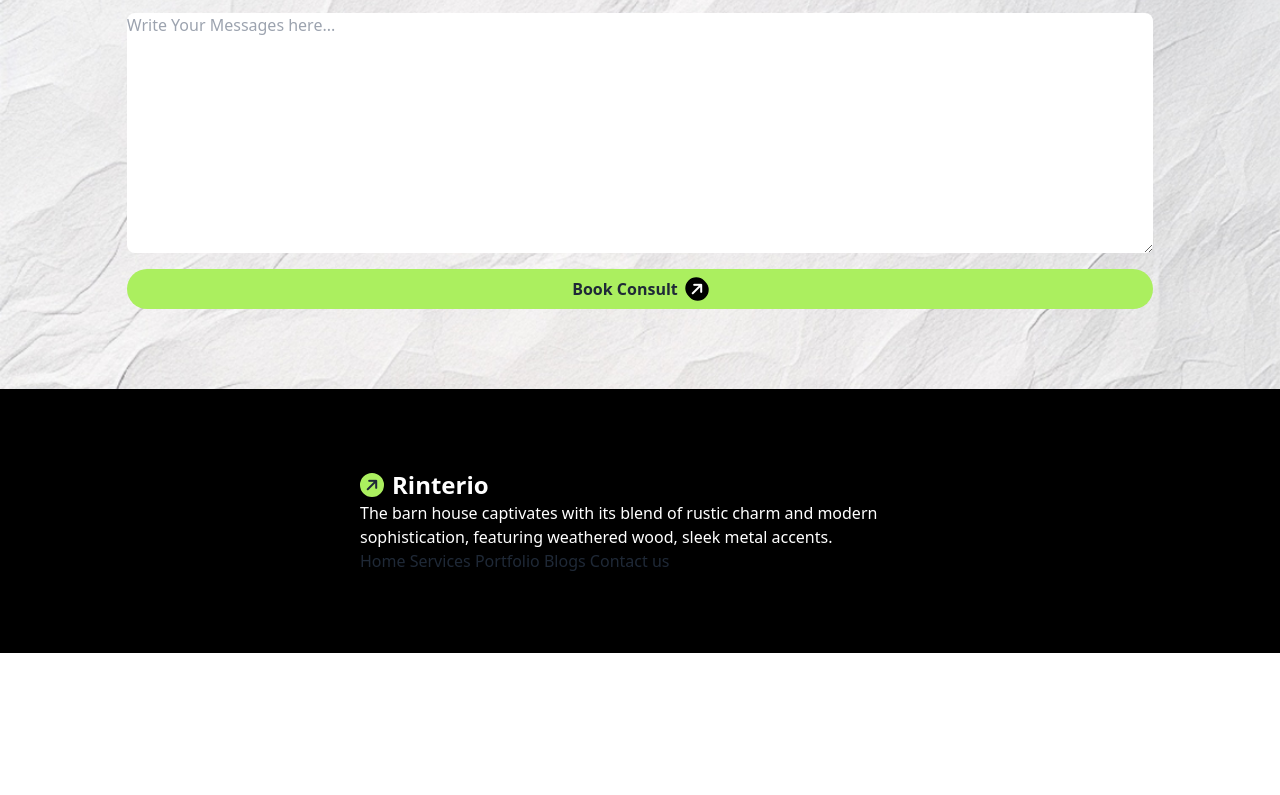
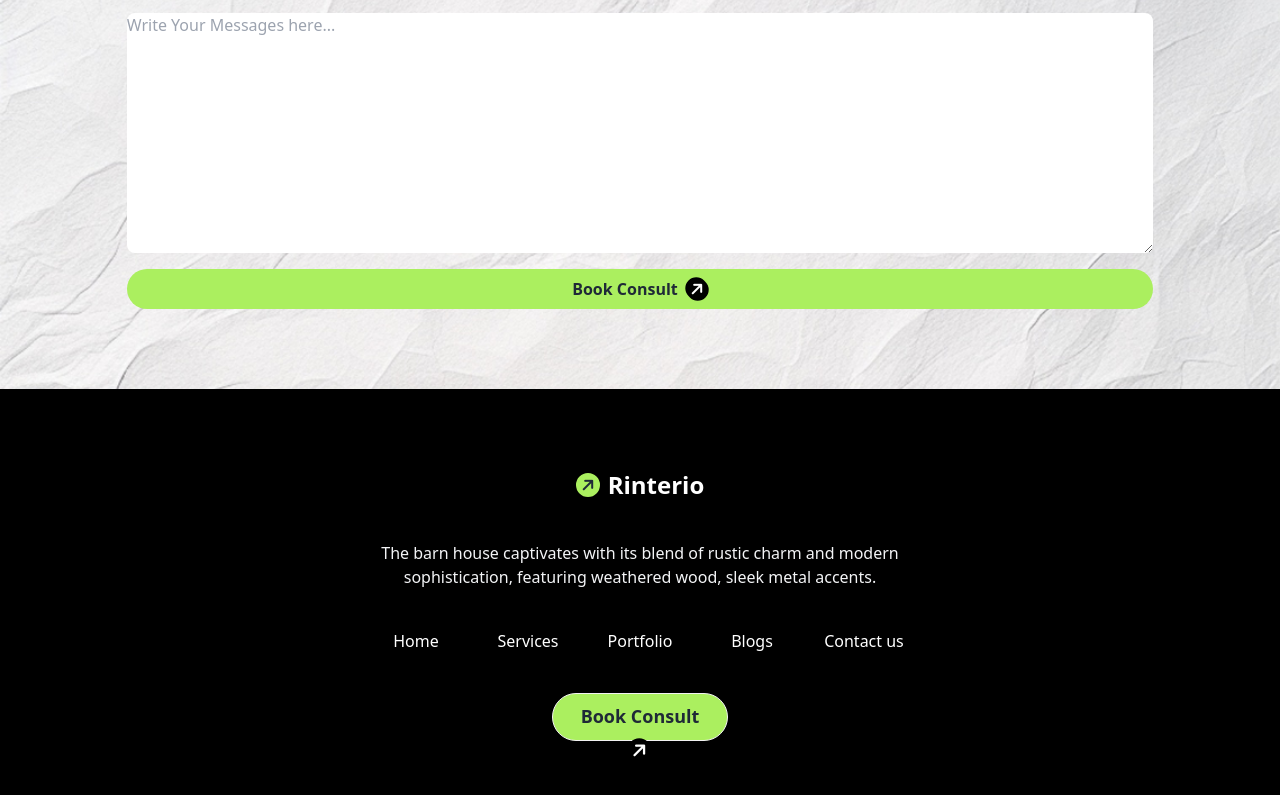
Before and after one commit to pritom604/B10-Assignment-3, a plain HTML site: page index.html in a window 1280 px wide. Shown: the part 3443-4238 px from the top of the page. Before the commit the page ends 4096 px from the top, so only its background shows below. Drawn offline with nearby package versions, Linux system fonts and the light colour scheme.

Commit message:
footer section done

```diff
--- a/index.html
+++ b/index.html
@@ -272,19 +272,23 @@
     </main>
 
     <footer class="bg-black px-20 py-20">
-      <section class="w-1/2 mx-auto">
-        <div class="flex items-center gap-2">
+      <section class="w-1/2 mx-auto space-y-10">
+        <div class="flex items-center gap-2 justify-center">
           <i class="bg-btn-primary rounded-full h-6 w-6 flex justify-center items-center -rotate-45 fa-solid fa-arrow-right"></i>
         <h2 class="text-2xl font-bold text-white">Rinterio</h2>
         </div>
-        <p class="text-white">The barn house captivates with its blend of rustic charm and modern sophistication, featuring weathered wood, sleek metal accents.</p>
-        <div>
+        <p class="text-gray-100 text-center">The barn house captivates with its blend of rustic charm and modern sophistication, featuring weathered wood, sleek metal accents.</p>
+        <div class="text-white grid grid-cols-1 lg:grid-cols-5">
           <button>Home</button>
           <button>Services</button>
           <button>Portfolio</button>
           <button>Blogs</button>
           <button>Contact us</button>
         </div>
+        <button class=" flex flex-row items-center mx-auto gap-2  bg-btn-primary btn w-44 px-3 py-2 text-lg  font-bold rounded-full">
+          Book Consult
+          <i class="bg-black text-white  rounded-full p-1 flex justify-center items-center -rotate-45 fa-solid fa-arrow-right"></i>
+      </button>
       </section>
     </footer>
 </body>
```
